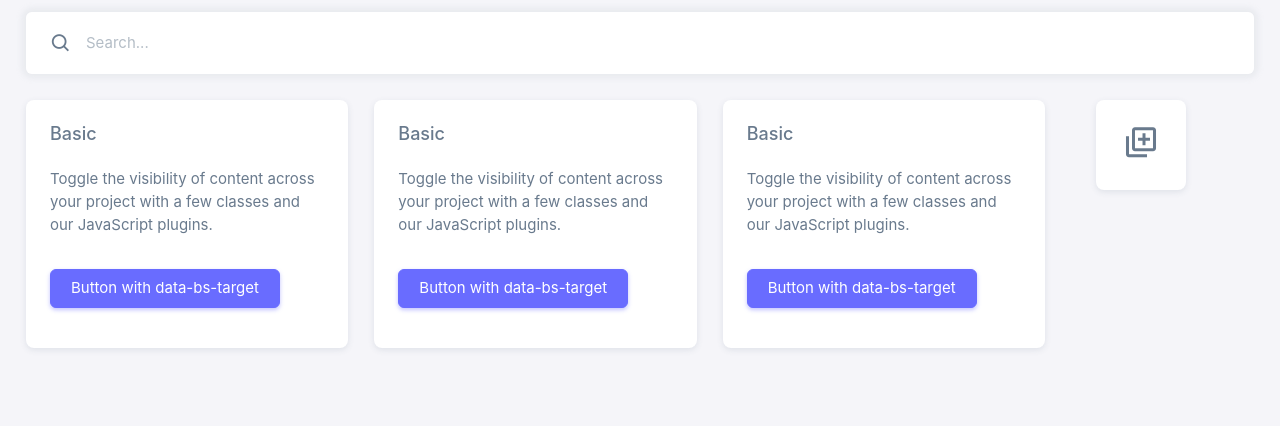
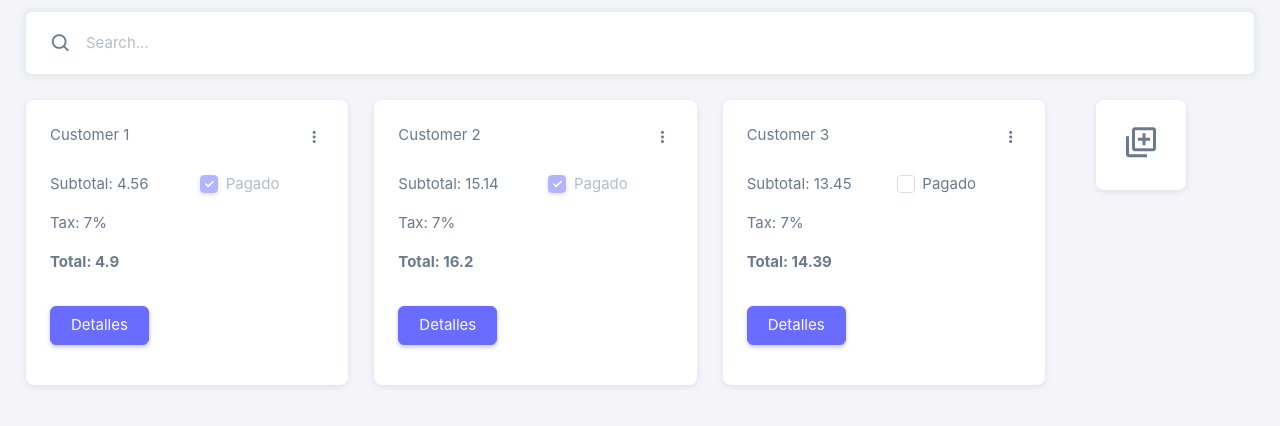
Before and after one commit to Ciber2018/react-challenge, a React (Create React App) app in the folder challenge/: page /sale in a window 1280 px wide. Shown: the top 426 px of the page. Built offline with nearby package versions, Linux system fonts and the light colour scheme.

Commit message:
adicionado los valores y checkbox en vista Sale

```diff
--- a/challenge/src/components/Button.js
+++ b/challenge/src/components/Button.js
@@ -1,7 +1,7 @@
 import {React} from 'react';
 
-const Button = ({buttonClass,buttonType,buttonText,handleClick}) => (
-    <button className={buttonClass} type={buttonType} onClick={handleClick}>{buttonText}</button>
+const Button = ({buttonClass,buttonType,buttonText,buttonStyle,buttonId,handleClick}) => (
+    <button className={buttonClass} id={buttonId} type={buttonType} style={buttonStyle} onClick={handleClick}>{buttonText}</button>
 )
 
 export default Button;
--- a/challenge/src/components/Input.js
+++ b/challenge/src/components/Input.js
@@ -1,6 +1,6 @@
 import {React} from 'react';
 
-const Input = ({inputID,inputType,inputClass,inputName,inputPlaceholder,inputFocus,inputText,inputValue,inputOnChangeEvent,enableLabel,customStyle}) =>(
+const Input = ({inputID,inputType,inputClass,inputName,inputPlaceholder,inputFocus,inputText,inputValue,inputOnChangeEvent,enableLabel,customStyle,inputCheck,inputDisabled}) =>(
    <>
         {
             enableLabel && <label htmlFor={inputID} className="form-label">{inputText}</label>
@@ -15,6 +15,8 @@ const Input = ({inputID,inputType,inputClass,inputName,inputPlaceholder,inputFoc
         placeholder={inputPlaceholder}
         autoFocus = {inputFocus}
         style={customStyle}
+        checked={inputCheck}
+        disabled={inputDisabled}
         />
   </>
 )
--- a/challenge/src/components/OrderListItem.js
+++ b/challenge/src/components/OrderListItem.js
@@ -1,35 +1,67 @@
-import {React} from 'react';
-import { showCollapsed } from '../helpers/helper';
+import {React, useState} from 'react';
+import { openMenuDropdown, openMobileEndMenu, showCollapsed } from '../helpers/helper';
+import Button from './Button';
+import Input from './Input';
 
-const OrderListItem = () => (
-    <div className="col-sm-12 col-md-6 col-lg-4">
+const OrderListItem = ({data}) => {
+    let [check,setCheck]=useState(data.isPaid);
+
+    return(
         <div className="card mb-4">
-            <h5 className="card-header">Basic</h5>
+        <div className="card-header">
+            <div className='row'>
+                <div className='col-sm-6 col-md-6 col-lg-6'>
+                   {data.customer}
+                </div>
+                <div className='col-sm-6 col-md-6 col-lg-6'>
+                    <div className='dropdown'>
+                        <Button
+                          buttonClass='custom-btn p-0'
+                          buttonType='button'
+                          buttonStyle={{float:'right'}}
+                          handleClick={openMenuDropdown}
+                          buttonText={<i className="bx bx-dots-vertical-rounded"></i>}
+                        />
+                        <div className="dropdown-menu dropdown-menu-end">
+                            <button className="dropdown-item">Editar</button>
+                            {/*<button className="dropdown-item">Duplicar con</button>
+                            <button className="dropdown-item" onClick={openMobileEndMenu}>Complementos</button>*/}
+                            <button className="dropdown-item">Eliminar</button>
+                        </div>
+                    </div>
+                </div>
+            </div>
+        </div>
         <div className="card-body">
-            <p className="card-text">
-                Toggle the visibility of content across your project with a few classes and our JavaScript
-                plugins.
+            <div className='row'>
+                <div className='col-sm-6 col-md-6 col-lg-6'>
+                    <p>Subtotal: {data.subtotal}</p>
+                    <p>Tax: {data.ivu}%</p>
+                    <p><b>Total: {data.total}</b></p>
+                </div>
+                <div className='col-sm-6 col-md-6 col-lg-6'>
+                    <div className="form-check">
+                        <Input inputClass='form-check-input' inputType='checkbox' inputOnChangeEvent={()=> setCheck(!check)} inputValue='' inputID='flexCheckDefault' inputCheck={check} inputDisabled={data.isPaid}/>
+                        <label className="form-check-label" htmlFor="flexCheckDefault">
+                            Pagado
+                        </label>
+                    </div>
+                </div>
+            </div>
+
+        <p className="demo-inline-spacing">
+            <Button
+                buttonClass='btn btn-primary me-1 collapsed'
+                buttonType='button'
+                handleClick={(e)=>showCollapsed(e)}
+                buttonText='Detalles'
+            />
+
         </p>
-            <p className="demo-inline-spacing">
-                <button
-                className="btn btn-primary me-1 collapsed"
-                type="button"
-                databstoggle="collapse"
-                ariaexpanded="false"
-                ariacontrols="collapseExample"
-                onClick={(e)=>showCollapsed(e)}
-                >
-                Button with data-bs-target
-                </button>
-            </p>
+
         <div className="collapse" id="collapseExample">
             <div className="d-grid d-sm-flex p-3 border">
-                <img
-                    src="../assets/img/elements/1.jpg"
-                    alt="collapse-image"
-                    height="125"
-                    className="me-4 mb-sm-0 mb-2"
-                />
+
             <span>
                 Lorem Ipsum is simply dummy text of the printing and typesetting industry. Lorem Ipsum has
                 been the industry's standard dummy text ever since the 1500s, when an unknown printer took a
@@ -39,7 +71,11 @@ const OrderListItem = () => (
         </div>
         </div>
     </div>
-    </div>
+
     )
 
+
+
+                        }
+
 export default OrderListItem;
--- a/challenge/src/components/Plate.js
+++ b/challenge/src/components/Plate.js
@@ -1,5 +1,6 @@
 import {React} from 'react';
 import { openMenuDropdown,openCardMenuDropdown, openMobileEndMenu } from '../helpers/helper';
+import Button from './Button';
 import Input from './Input';
 
 const Plate = (props) => (
@@ -11,22 +12,17 @@ const Plate = (props) => (
                         <small className="text-muted bot-pad">Precio: </small>
                     </div>
                     <div className="dropdown">
-                        <button
-                        className="custom-btn p-0"
-                        type="button"
-                        id="orederStatistics"
-                        databstoggle="dropdown"
-                        ariahaspopup="true"
-                        ariaexpanded="false"
-                        onClick={openMenuDropdown}
-                        >
-                        <i className="bx bx-dots-vertical-rounded"></i>
-                        </button>
+                        <Button
+                            buttonClass='custom-btn p-0'
+                            buttonType='button'
+                            handleClick={openMenuDropdown}
+                            buttonText={<i className="bx bx-dots-vertical-rounded"></i>}
+                        />
                         <div className="dropdown-menu dropdown-menu-end" arialabelledby="orederStatistics">
-                        <button className="dropdown-item">Duplicar</button>
-                        <button className="dropdown-item">Duplicar con</button>
-                        <button className="dropdown-item" onClick={openMobileEndMenu}>Complementos</button>
-                        <button className="dropdown-item">Eliminar</button>
+                          <Button buttonClass='dropdown-item' buttonText='Duplicar'/>
+                          <Button buttonClass='dropdown-item' buttonText='Duplicar con'/>
+                          <Button buttonClass='dropdown-item' buttonText='Complementos' handleClick={openMobileEndMenu}/>
+                          <Button buttonClass='dropdown-item' buttonText='Eliminar'/>
                         </div>
                     </div>
                 </div>
@@ -38,22 +34,19 @@ const Plate = (props) => (
                         <div className='row'>
                           <div style={{'textAlign':'center'}}>
                             <div className="dropdown">
-                                <button
-                                  className="btn btn-sm btn-outline-primary dropdown-toggle"
-                                  type="button"
-                                  id="growthReportId"
-                                  databstoggle="dropdown"
-                                  ariahaspopup="true"
-                                  ariaexpanded="false"
-                                  onClick={openCardMenuDropdown}
-                                >
-                                Tipo
-                                </button>
+                                <Button
+                                  buttonClass='btn btn-sm btn-outline-primary dropdown-toggle'
+                                  buttonType='button'
+                                  buttonId='growthReportId'
+                                  handleClick={openCardMenuDropdown}
+                                  buttonText='Tipo'
+                                />
+
                                 <div className="dropdown-menu dropdown-menu-end" aria-labelledby="growthReportId">
-                                  <button className="dropdown-item">Cuarto(a)</button>
-                                  <button className="dropdown-item">Medio(a)</button>
-                                  <button className="dropdown-item">Tres Cuartos(as)</button>
-                                  <button className="dropdown-item">Entero(a)</button>
+                                  <Button buttonClass='dropdown-item' buttonText='Cuarto(a)'/>
+                                  <Button buttonClass='dropdown-item' buttonText='Medio(a)'/>
+                                  <Button buttonClass='dropdown-item' buttonText='Tres Cuartos(as)'/>
+                                  <Button buttonClass='dropdown-item' buttonText='Entero(a)'/>
                                 </div>
                               </div>
                           </div>
--- a/challenge/src/database/OrderList.js
+++ b/challenge/src/database/OrderList.js
@@ -1,6 +1,7 @@
 export const OrderList = () =>{
     const orders = [
         {
+            id:1,
             customer:'Customer 1',
             plates:[
                    {
@@ -26,6 +27,7 @@ export const OrderList = () =>{
             total:4.90
         },
         {
+            id:2,
             customer:'Customer 2',
             plates:[
                    {
@@ -57,6 +59,7 @@ export const OrderList = () =>{
             total:16.20
         },
         {
+            id:3,
             customer:'Customer 3',
             plates:[
                    {
@@ -92,7 +95,7 @@ export const OrderList = () =>{
                     plate_amount:1,
                   }
             ],
-            isPaid:true,
+            isPaid:false,
             subtotal:13.45,
             ivu:7,
             total:14.39
--- a/challenge/src/pages/sale/Sale.js
+++ b/challenge/src/pages/sale/Sale.js
@@ -13,6 +13,7 @@ const Sale = () =>{
     }
 
     const orders = OrderList();
+    console.log(orders);
 
     return (
         <>
@@ -49,12 +50,12 @@ const Sale = () =>{
                                 {
                                     orders.map((element,i)=>{
                                         return(
-                                                <OrderListItem/>
+                                            <div className="col-sm-12 col-md-6 col-lg-4" key={element.id}>
+                                              <OrderListItem data={element} />
+                                            </div>
 
                                         )
-
                                     })
-
                                 }
                              </div>
                         </div>
```
Lines whose indentation alone changed are shown as unchanged.
